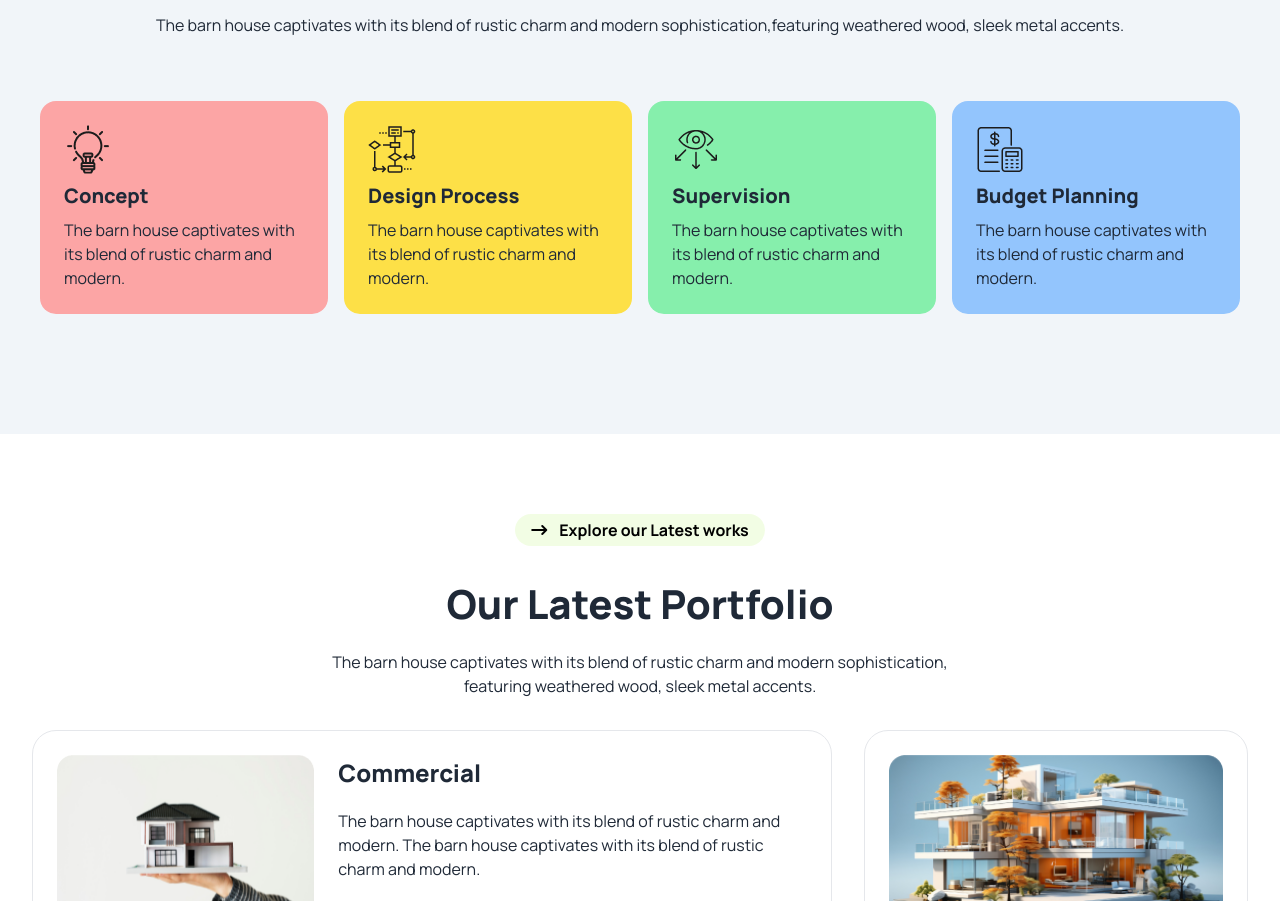
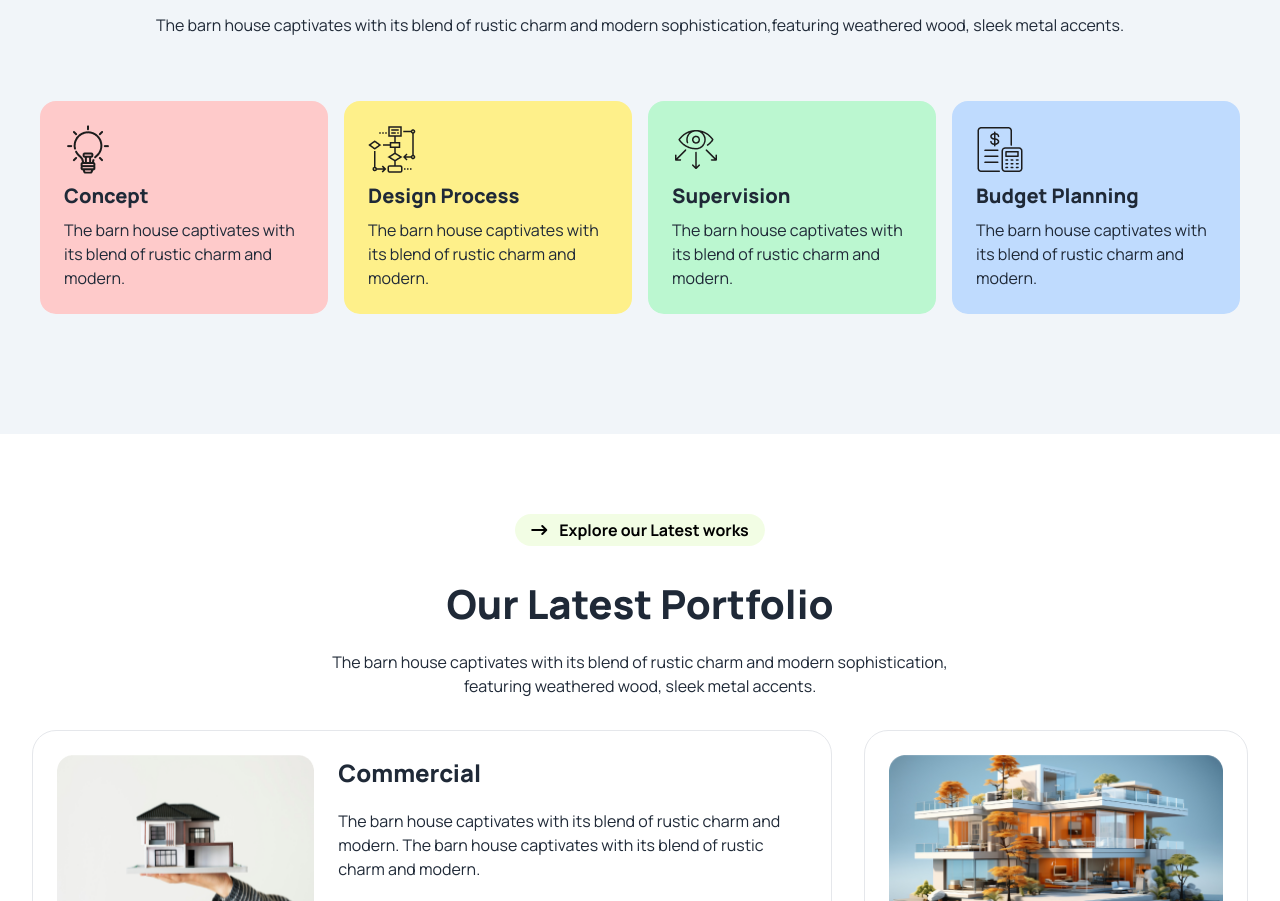
Before and after one commit to dev-siam/B10A3-Rinterio, a plain HTML site: page index.html in a window 1280 px wide. Shown: the part 2229-3130 px from the top of the page. Drawn offline with nearby package versions, Linux system fonts and the light colour scheme.

Commit message:
Our Works Process Cards Color Updated

```diff
--- a/index.html
+++ b/index.html
@@ -170,22 +170,22 @@
             <!-- 2 cards div -->
             <div class="my-10 py-8">
               <div class="lg:flex lg:justify-evenly justify-center items-center grid md:grid-cols-2">
-                <div class="bg-red-300 p-6 rounded-2xl m-2 space-y-2">
+                <div class="bg-red-200 p-6 rounded-2xl m-2 space-y-2">
                   <img src="./images/concept.png" alt="">
                   <h4 class="text-xl font-extrabold">Concept</h4>
                   <p>The barn house captivates with its blend of rustic charm and modern.</p>
                 </div>
-                <div class="bg-yellow-300 p-6 rounded-2xl m-2 space-y-2">
+                <div class="bg-yellow-200 p-6 rounded-2xl m-2 space-y-2">
                   <img src="./images/flow-chart.png" alt="">
                   <h4 class="text-xl font-extrabold">Design Process</h4>
                   <p>The barn house captivates with its blend of rustic charm and modern.</p>
                 </div>
-                <div class="bg-green-300 p-6 rounded-2xl m-2 space-y-2">
+                <div class="bg-green-200 p-6 rounded-2xl m-2 space-y-2">
                   <img src="./images/vision.png" alt="">
                   <h4 class="text-xl font-extrabold">Supervision</h4>
                   <p>The barn house captivates with its blend of rustic charm and modern.</p>
                 </div>
-                <div class="bg-blue-300 p-6 rounded-2xl m-2 space-y-2">
+                <div class="bg-blue-200 p-6 rounded-2xl m-2 space-y-2">
                   <img src="./images/budget-planning.png" alt="">
                   <h4 class="text-xl font-extrabold">Budget Planning</h4>
                   <p>The barn house captivates with its blend of rustic charm and modern.</p>
```
